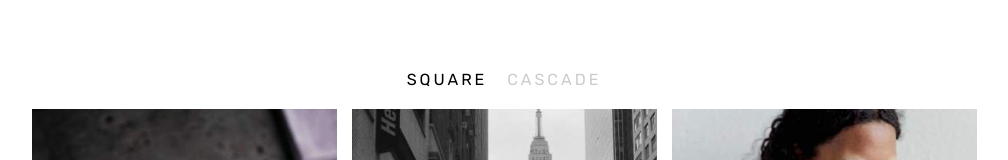
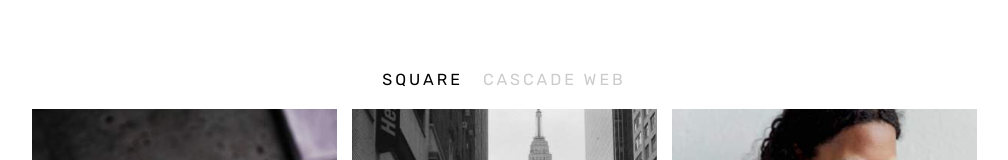
Before and after one commit to rvigil24/react-grid-gallery, a React (Create React App) app: page / in a window 1280 px wide. Shown: the part 290-450 px from the top of the page, without its empty margins (136-1144 px from the left). Built offline with nearby package versions, Linux system fonts and the light colour scheme.

Commit message:
github pages deployment added

```diff
--- a/src/components/Modal.jsx
+++ b/src/components/Modal.jsx
@@ -1,4 +1,4 @@
-import { useHistory, useParams } from "react-router-dom";
+import { useHistory, useParams, useRouteMatch } from "react-router-dom";
 import styled, { createGlobalStyle } from "styled-components";
 
 //data
@@ -39,6 +39,7 @@ const ModalStyled = styled.div`
 const Modal = () => {
   let history = useHistory();
   let { id } = useParams();
+  const { url } = useRouteMatch();
   let image = IMAGES[parseInt(id, 10) - 1];
 
   if (!image) return null;
@@ -63,7 +64,7 @@ const Modal = () => {
     >
       <ModalStyled top={window.scrollY + window.innerHeight / 2 - 250}>
         <PostGridStyled>
-          <Image inModal index={image.id} />
+          <Image  inModal index={image.id} />
           <InfoGridStyled>
             <MiniUserGrid>
               <ProfileImage mini />
--- a/src/pages/Gallery.jsx
+++ b/src/pages/Gallery.jsx
@@ -1,13 +1,14 @@
 import { useLocation, Link, useRouteMatch } from "react-router-dom";
 import styled, { css } from "styled-components";
-import LazyLoad from "react-lazyload";
 
 //data
 import { IMAGES } from "../data";
 
 //components
-import Image from "../components/Image";
 import { UserGrid } from "../components/UserGrid";
+
+const WEB_URL =
+  process.env.NODE_ENV === "production" ? process.env.WEB_URL_PRODUCTION : process.env.WEB_URL_PRODUCTION;
 
 const PhotoGrid = styled.div`
   display: grid;
@@ -45,7 +46,7 @@ const TabLinkStyled = styled(Link)`
 `;
 
 const ImageLink = styled(Link)`
-  background: no-repeat center/150% url(/img/${({ index }) => index}.jpg);
+  background: no-repeat center/150% url(${WEB_URL}/img/${({ index }) => index}.jpg);
   background-size: cover;
   :hover {
     opacity: 0.7;
@@ -77,6 +78,7 @@ const Gallery = () => {
           to={{ pathname: `${url}`, search: "?type=cascade" }}
         >
           cascade
+          web {WEB_URL}
         </TabLinkStyled>
       </LinkGridStyled>
       <PhotoGrid cascade={galleryCascade}>
```
Also changed, not shown: package.json (+10 -3 lines), src/components/Image.jsx (+5 -3 lines), 2 other files (tests, documents, lock files or other folders).
